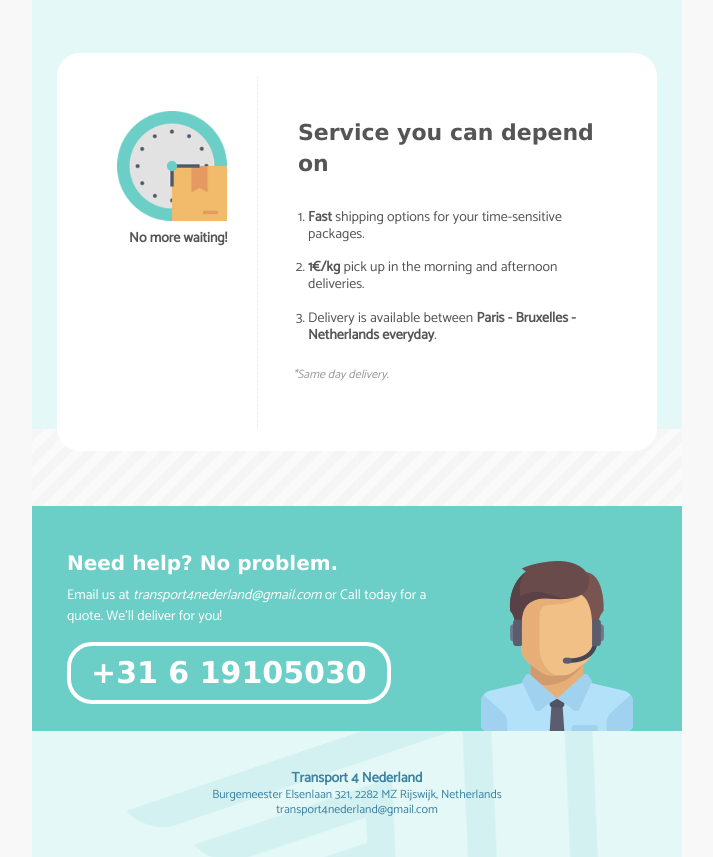
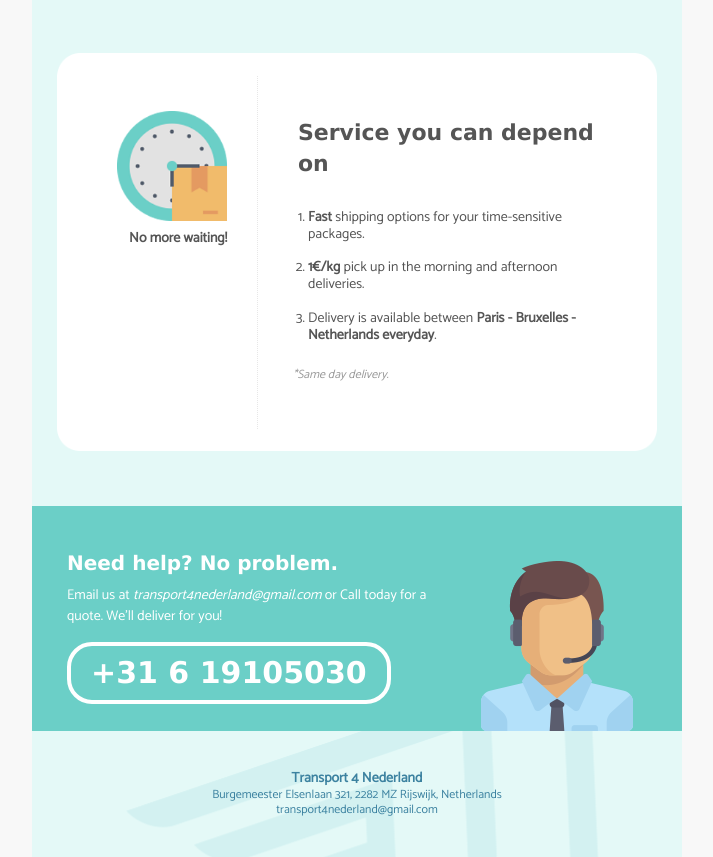
Before and after one commit to qooode/transport4nederland, a plain HTML site: page index.html in a window 1280 px wide. Shown: the part 532-1389 px from the top of the page, without its empty margins (283-996 px from the left). Drawn offline with Linux system fonts and the light colour scheme.

Commit message:
Update index.html

```diff
--- a/index.html
+++ b/index.html
@@ -353,10 +353,10 @@
 </div>
 </div>
 </div>
-<div style="background-image:url('stripes-light.png');background-position:top center;background-repeat:repeat;background-color:transparent;">
+<div style="background-color:#e4f9f7;">
 <div class="block-grid" style="min-width: 320px; max-width: 600px; overflow-wrap: break-word; word-wrap: break-word; word-break: break-word; Margin: 0 auto; background-color: transparent;">
 <div style="border-collapse: collapse;display: table;width: 100%;background-color:transparent;">
-<!--[if (mso)|(IE)]><table width="100%" cellpadding="0" cellspacing="0" border="0" style="background-image:url('stripes-light.png');background-position:top center;background-repeat:repeat;background-color:transparent;"><tr><td align="center"><table cellpadding="0" cellspacing="0" border="0" style="width:600px"><tr class="layout-full-width" style="background-color:transparent"><![endif]-->
+<!--[if (mso)|(IE)]><table width="100%" cellpadding="0" cellspacing="0" border="0" style="background-color:#e4f9f7;"><tr><td align="center"><table cellpadding="0" cellspacing="0" border="0" style="width:600px"><tr class="layout-full-width" style="background-color:transparent"><![endif]-->
 <!--[if (mso)|(IE)]><td align="center" width="600" style="background-color:transparent;width:600px; border-top: 0px solid transparent; border-left: 0px solid transparent; border-bottom: 0px solid transparent; border-right: 0px solid transparent;" valign="top"><table width="100%" cellpadding="0" cellspacing="0" border="0"><tr><td style="padding-right: 0px; padding-left: 0px; padding-top:0px; padding-bottom:5px;"><![endif]-->
 <div class="col num12" style="min-width: 320px; max-width: 600px; display: table-cell; vertical-align: top; width: 600px;">
 <div class="col_cont" style="width:100% !important;">
```
